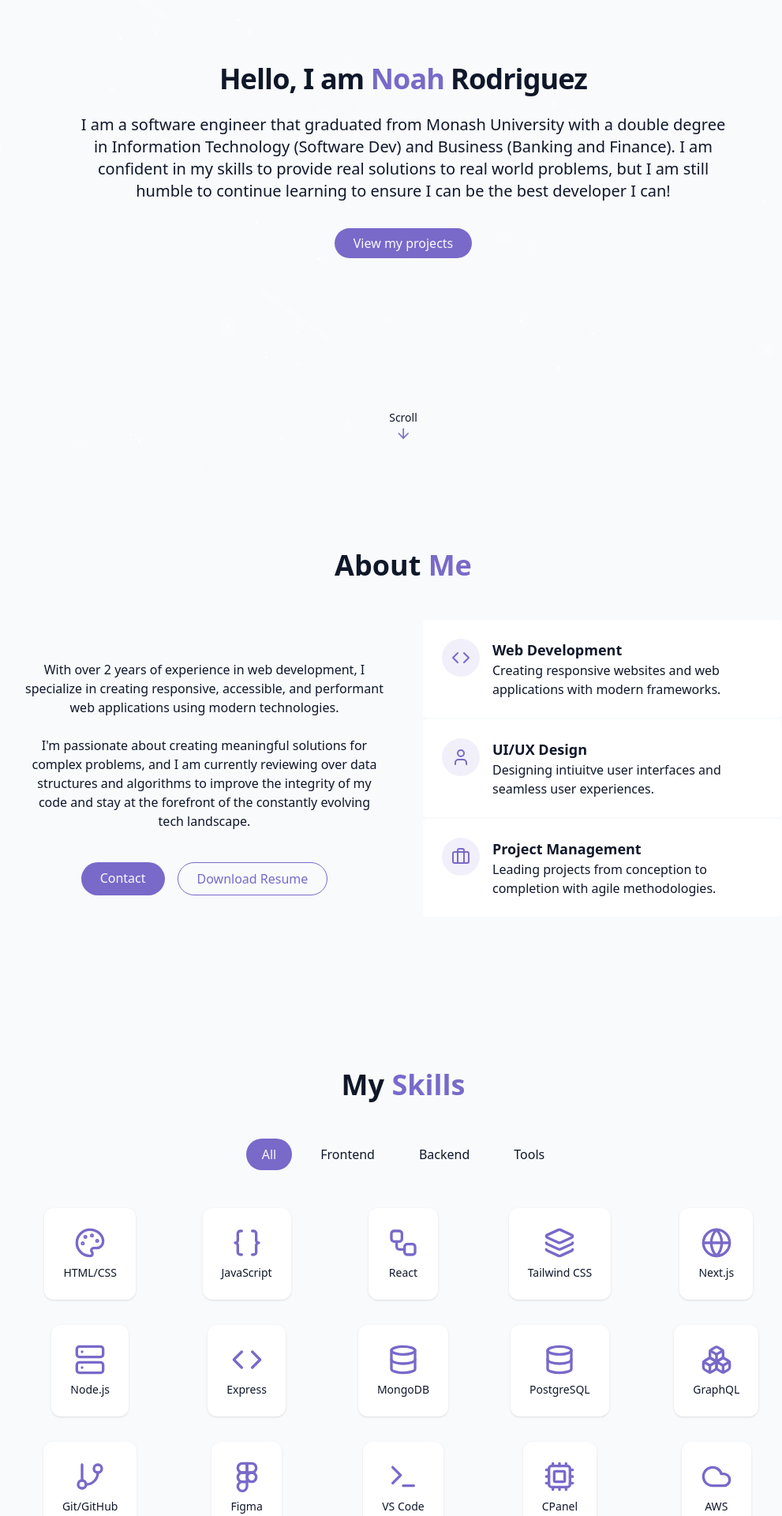
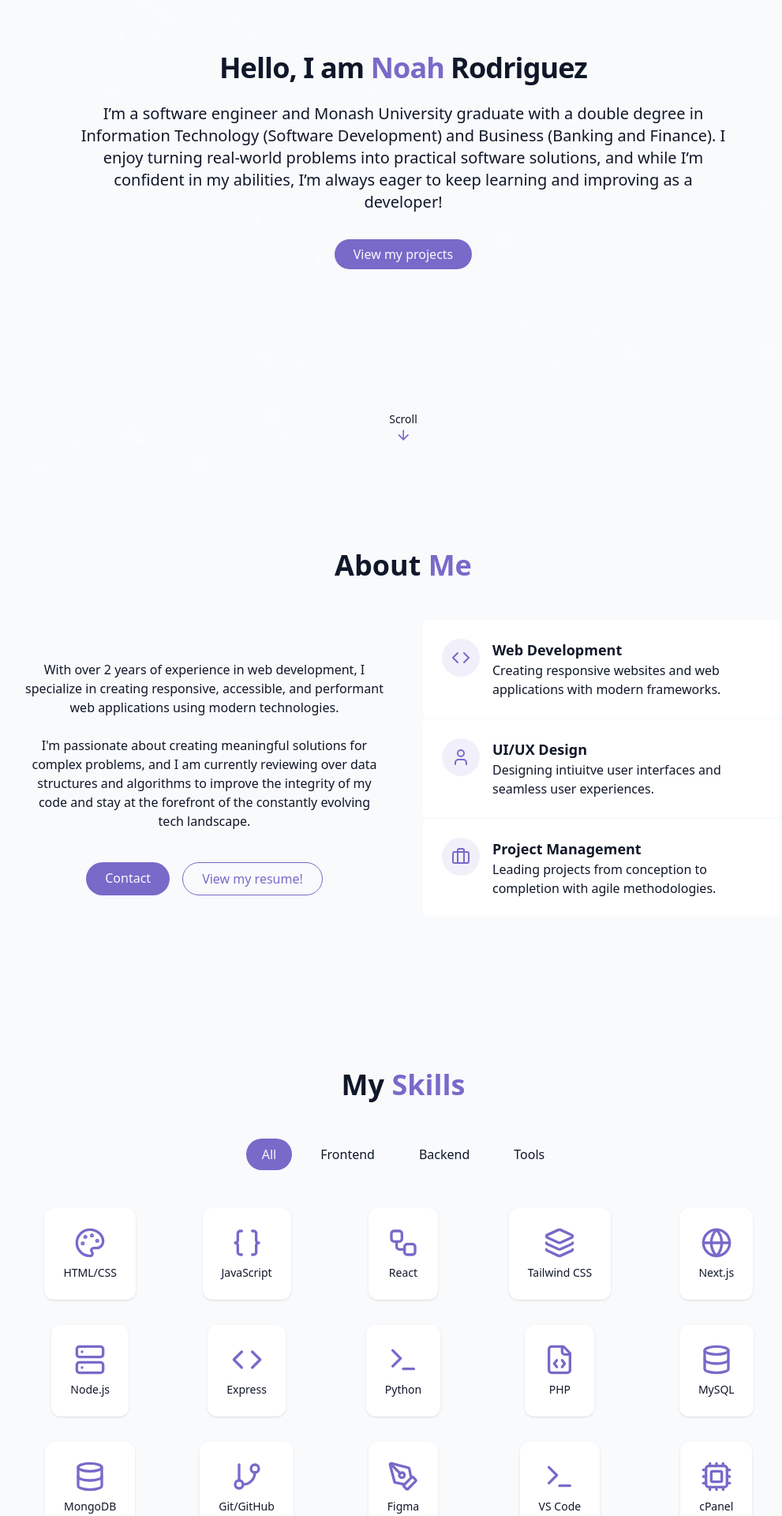
Before and after one commit to nohh-a/portfolio, a React (Vite) app: page / in a window 1280 px wide. Shown: the part 200-2120 px from the top of the page at 79% size, without its empty margins (129-1120 px from the left). Built offline with nearby package versions, Linux system fonts and the light colour scheme.

Commit message:
Add resume, edit skills, edit hero text

```diff
--- a/src/components/AboutSection.jsx
+++ b/src/components/AboutSection.jsx
@@ -28,10 +28,12 @@ export const AboutSection = () => {
                 Contact
               </a>
               <a
-                href=""
+                href="/public/documents/NoahRodriguez_Resume.pdf"
+                target="_blank"
+                rel="noopener noreferrer"
                 className="px-6 py-2 rounded-full border border-primary text-primary hover:bg-primary/10 transition-colors duration-300"
               >
-                Download Resume
+                View my resume!
               </a>
             </div>
           </div>
--- a/src/components/HeroSection.jsx
+++ b/src/components/HeroSection.jsx
@@ -18,11 +18,12 @@ export const HeroSection = () => {
             </span>
           </h1>{" "}
           <p className="text-lg md:text-xl text-muted-foreground max-2-2xl mx-auto opacity-0 animate-fade-in-delay-3">
-            I am a software engineer that graduated from Monash University with
-            a double degree in Information Technology (Software Dev) and
-            Business (Banking and Finance). I am confident in my skills to
-            provide real solutions to real world problems, but I am still humble
-            to continue learning to ensure I can be the best developer I can!
+            I’m a software engineer and Monash University graduate with a double
+            degree in Information Technology (Software Development) and Business
+            (Banking and Finance). I enjoy turning real-world problems into
+            practical software solutions, and while I’m confident in my
+            abilities, I’m always eager to keep learning and improving as a
+            developer!
           </p>
           <div className="pt-4 opacity-0 animate-fade-in-delay-4">
             <a href="#projects" className="cosmic-button">
--- a/src/components/ProjectsSection.jsx
+++ b/src/components/ProjectsSection.jsx
@@ -81,7 +81,6 @@ export const ProjectsSection = () => {
                         <ExternalLink size={20} />
                       </a>
                     )}
-
                     <a
                       href={project.githubUrl}
                       target="_blank"
@@ -99,7 +98,7 @@ export const ProjectsSection = () => {
           <a
             className="cosmic-button w-fit flex items-center mx-auto gap-2"
             target="_blank"
-            href="github.com/nohh-a"
+            href="https://github.com/nohh-a"
           >
             Check my GitHub <ArrowRight size={16} />
           </a>
--- a/src/components/SkillsSection.jsx
+++ b/src/components/SkillsSection.jsx
@@ -4,20 +4,21 @@
 import { useState } from "react";
 import { cn } from "@/lib/utils";
 import {
-  Code,
+  Palette,
   Braces,
-  Database,
-  Server,
-  Boxes,
-  GitBranch,
-  Figma,
-  Cloud,
-  Terminal,
+  Workflow,
   Layers,
   Globe,
-  Palette,
+  Server,
+  Code,
+  Terminal,
+  FileCode,
+  Database,
+  GitBranch,
   Cpu,
-  Workflow,
+  Cloud,
+  PenTool,
+  Kanban,
 } from "lucide-react";
 
 const skills = [
@@ -31,16 +32,18 @@ const skills = [
   // BACKEND
   { name: "Node.js", icon: Server, category: "backend" },
   { name: "Express", icon: Code, category: "backend" },
+  { name: "Python", icon: Terminal, category: "backend" },
+  { name: "PHP", icon: FileCode, category: "backend" },
+  { name: "MySQL", icon: Database, category: "backend" },
   { name: "MongoDB", icon: Database, category: "backend" },
-  { name: "PostgreSQL", icon: Database, category: "backend" },
-  { name: "GraphQL", icon: Boxes, category: "backend" },
 
   // TOOLS
   { name: "Git/GitHub", icon: GitBranch, category: "tools" },
-  { name: "Figma", icon: Figma, category: "tools" },
+  { name: "Figma", icon: PenTool, category: "tools" },
   { name: "VS Code", icon: Terminal, category: "tools" },
-  { name: "CPanel", icon: Cpu, category: "tools" },
+  { name: "cPanel", icon: Cpu, category: "tools" },
   { name: "AWS", icon: Cloud, category: "tools" },
+  { name: "Trello", icon: Kanban, category: "tools" },
 ];
 
 const categories = ["all", "frontend", "backend", "tools"];
@@ -48,7 +51,7 @@ const categories = ["all", "frontend", "backend", "tools"];
 export const SkillsSection = () => {
   const [activeCategory, setActiveCategory] = useState("all");
   const filteredSkills = skills.filter(
-    (skill) => activeCategory === "all" || skill.category === activeCategory
+    (skill) => activeCategory === "all" || skill.category === activeCategory,
   );
 
   return (
@@ -68,7 +71,7 @@ export const SkillsSection = () => {
                 "px-5 py-2 rounded-full transition-colors duration-300 capitalize",
                 activeCategory === category
                   ? "bg-primary text-primary-foreground"
-                  : "bg-secondary/70 text-foreground hover:bg-secondary"
+                  : "bg-secondary/70 text-foreground hover:bg-secondary",
               )}
             >
               {category}
```
Also changed, not shown: 1 other file (tests, documents, lock files or other folders).
